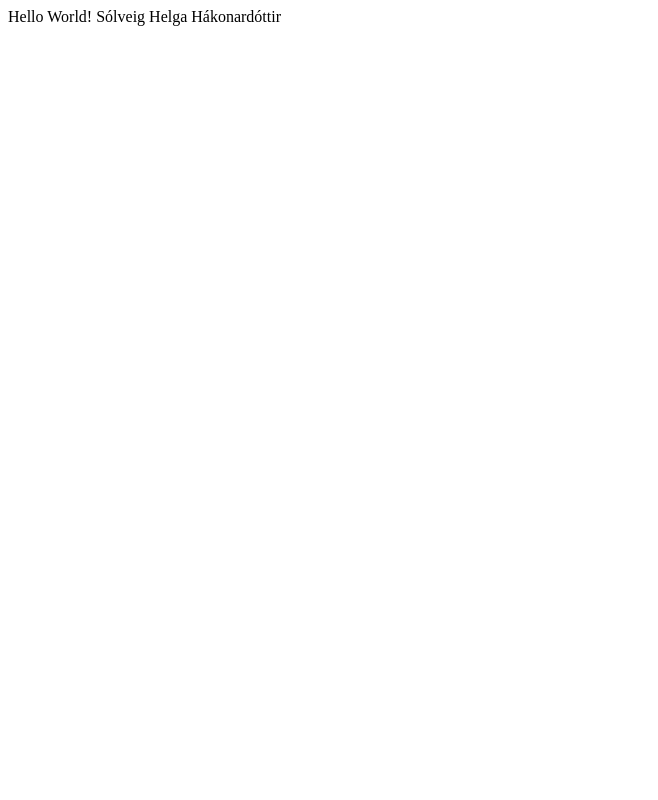
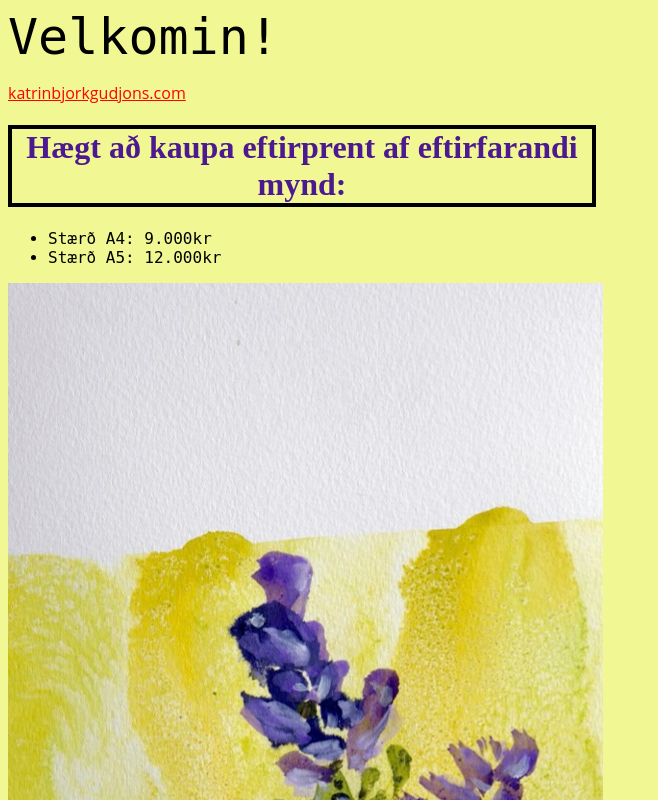
Before and after one commit to solveighelga/Demo, a plain HTML site: page index.html in a window 1280 px wide. Shown: the top 800 px of the page, without its empty margins (0-658 px from the left). Drawn offline with Linux system fonts and the light colour scheme.

Commit message:
bæta við css

```diff
--- a/index.html
+++ b/index.html
@@ -4,9 +4,16 @@
     <meta charset="UTF-8">
     <meta http-equiv="X-UA-Compatible" content="IE=edge">
     <meta name="viewport" content="width=device-width, initial-scale=1.0">
-    <title>Demo</title>
+    <title>Sólveig</title>
+<link href="styles/style.css" rel="stylesheet">
 </head>
-<body>
- Hello World! Sólveig Helga Hákonardóttir
+<body><l1>Velkomin!</l1>
+ <p><a href="https://katrinbjorkgudjons.com/">katrinbjorkgudjons.com</a></p>
 </body>
+<body><h1>Hægt að kaupa eftirprent af eftirfarandi mynd:</h1></body>
+<ul>
+    <li>Stærð A4: 9.000kr </li>
+    <li>Stærð A5: 12.000kr</li>
+  </ul>
+<body><img src="test_image.jpg"></body>
 </html>
--- /dev/null
+++ b/styles/style.css
@@ -0,0 +1,27 @@
+a {
+    color: red;
+    font-size: 16px;
+  }
+
+  h1 {
+    color: rgb(77, 25, 144);
+    width: 580px;
+    border: 4px solid black;
+    text-align: center;
+    font-family: "Fantasy", Papyrus;
+  }
+  html {
+    font-size: 16px; /* px means "pixels": the base font size is now 10 pixels high  */
+    font-family: "Open Sans", sans-serif; /* this should be the rest of the output you got from Google fonts */
+  }
+  l1 {
+    font-size: 50px;
+    font-family: "Monospace", Courier New;
+  }
+  li {
+    font-size: 16px;
+    font-family: "Monospace", Courier New;
+}
+html {
+    background-color: #f0f793;
+  }
```
Also changed, not shown: 1 other file.
